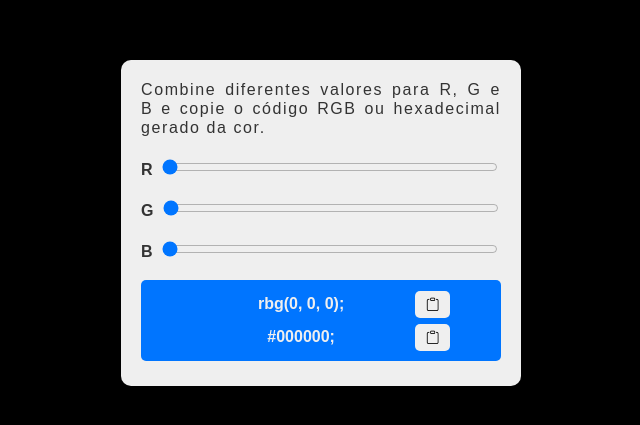
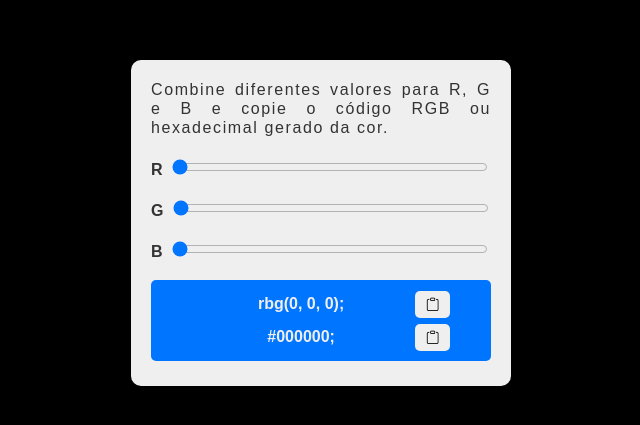
Before and after one commit to zolppy/color-slider, a plain HTML site: page index.html in a window 1280 px wide. Shown: the part 177-602 px from the top of the page, without its empty margins (319-959 px from the left). Drawn offline with nearby package versions, Linux system fonts and the light colour scheme.

Commit message:
bot01.sh fez este upload

```diff
--- a/assets/css/styles.css
+++ b/assets/css/styles.css
@@ -20,7 +20,7 @@ body {
   padding: 20px;
   box-shadow: 20px 20px 30px rgba(0, 0, 0, .2);
   border-radius: 10px;
-  width: 360px;
+  width: 340px;
 }
 
 #description {
@@ -39,7 +39,7 @@ span {
 }
 
 input[type="range"] {
-  width: 93.3%;
+  width: 92.9%;
   margin-left: 5px;
 }
 
```
